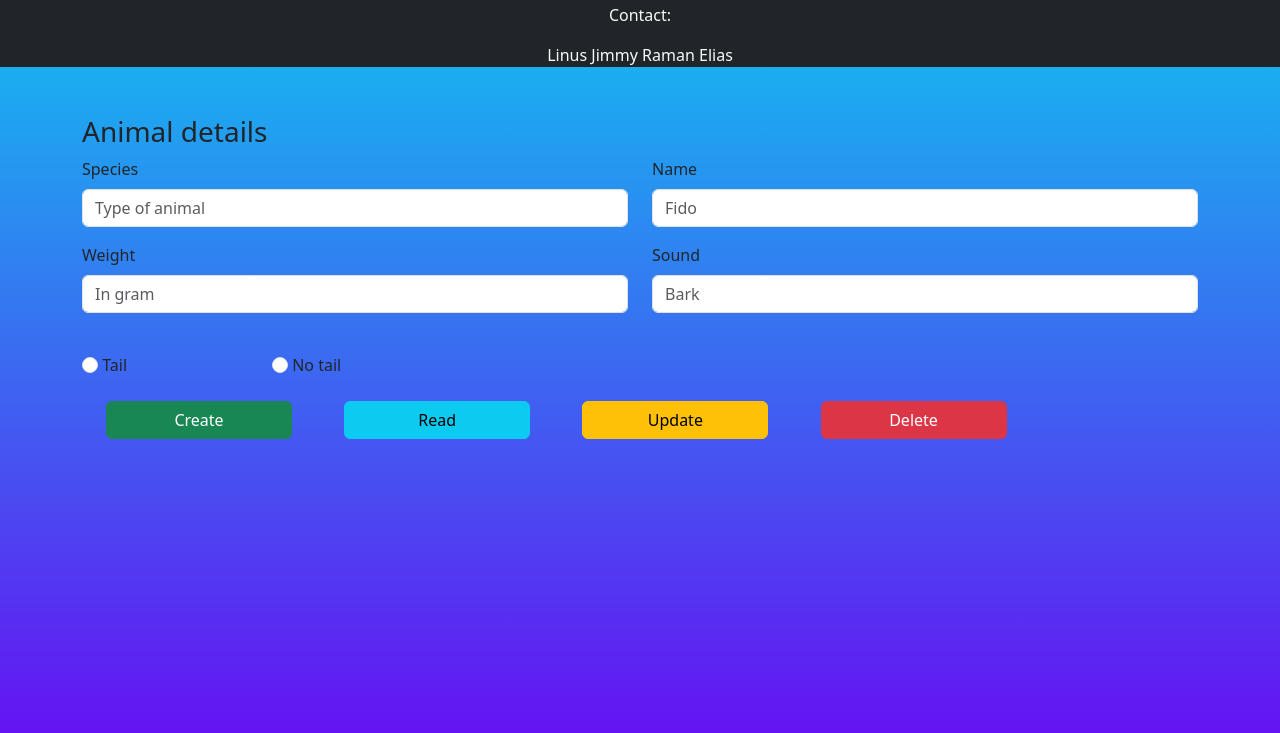
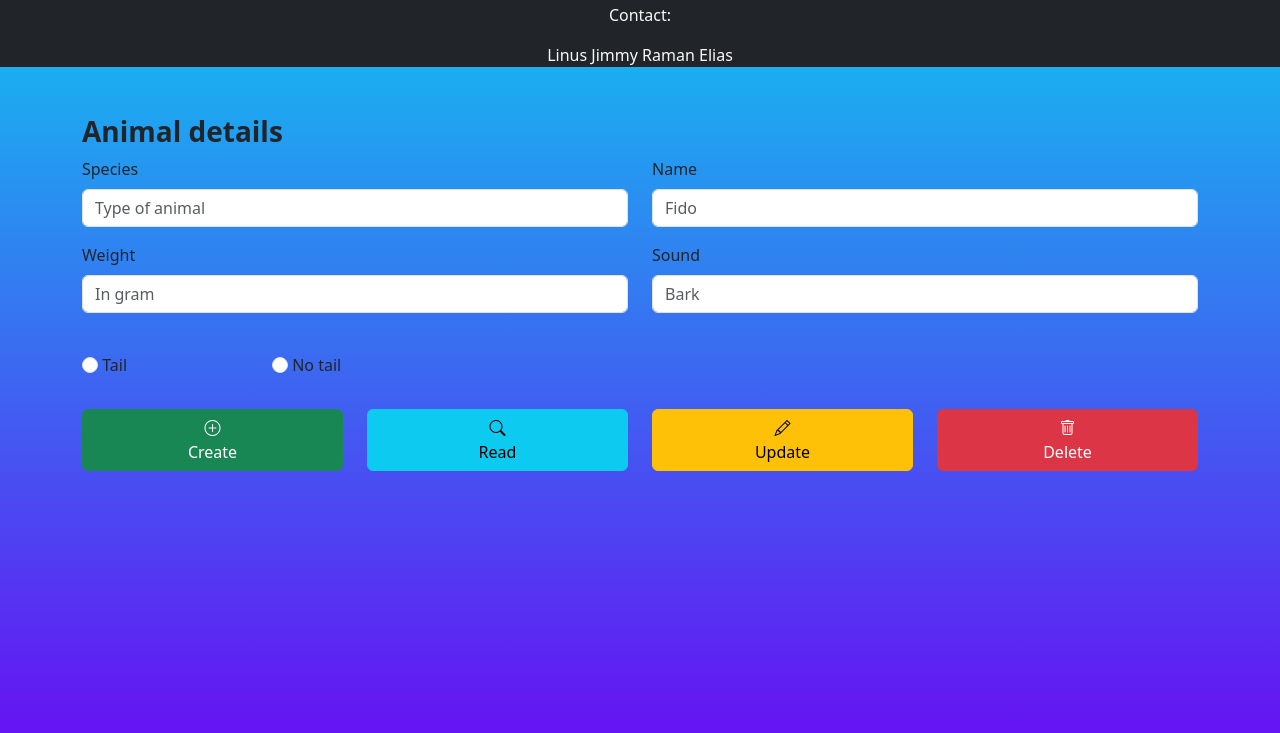
Before and after one commit to FootballZoonic/gik339-31-projekt, a plain HTML site: page client/index.html in a window 1280 px wide. Shown: the part 53-786 px from the top of the page. Drawn offline with nearby package versions, Linux system fonts and the light colour scheme.

Commit message:
Update index.html

```diff
--- a/client/index.html
+++ b/client/index.html
@@ -11,6 +11,7 @@
       crossorigin="anonymous"
     />
     <link rel="stylesheet" href="./style.css" />
+    <link href="https://cdn.jsdelivr.net/npm/bootstrap-icons@1.9.0/font/bootstrap-icons.css" rel="stylesheet">
     <script defer src="./script.js"></script>
   </head>
   <body class="">
@@ -42,7 +43,7 @@
     </header>
     <main class="container">
       <form class="row">
-        <h3>Animal details</h3>
+        <h3 class="fw-semibold">Animal details</h3>
         <div class="mb-3 col-12 col-md-6">
           <label for="species" class="form-label">Species</label>
           <input
@@ -95,9 +96,9 @@
             required
           />
         </div>
-        <div class="mt-4 col-12 col-md-2">
-          <input class="form-check-input" type="radio" name="flexRadioDefault" id="flexRadioDefault1">
-          <label class="form-check-label" for="flexRadioDefault1">
+          <div class="mt-4 col-12 col-md-2">
+            <input class="form-check-input" type="radio" name="flexRadioDefault" id="flexRadioDefault1">
+            <label class="form-check-label" for="flexRadioDefault1">
             Tail
           </label>
         </div>
@@ -107,12 +108,23 @@
             No tail
           </label>
         </div>
-        <div class="">
-        <button type="reset" class="btn btn-success col-2 m-4">Create</button>
-        <button type="reset" class="btn btn-info col-2 m-4">Read</button>
-        <button type="reset" class="btn btn-warning col-2 m-4">Update</button>
-        <button type="reset" class="btn btn-danger col-2 m-4">Delete</button>
-        </div>
+        <div class="position-relative">
+          <div class="row mt-4">
+              <div class="col">
+                <button type="button" class="btn btn-success mt-2 col-12"><i class="bi bi-plus-circle"></i><br> Create</button>
+              </div>
+              <div class="col">
+                <button type="button" class="btn btn-info mt-2 col-12"><i class="bi bi-search"></i><br> Read</button>
+              </div>
+              <div class="col">
+                <button type="button" class="btn btn-warning mt-2 col-12"><i class="bi bi-pencil"></i><br> Update</button>
+              </div>
+              <div class="col">
+                <button type="button" class="btn btn-danger mt-2 col-12"><i class="bi bi-trash"></i><br> Delete</button>
+              </div>
+          </div>
+      </div>
+
       </form>
     </main>
     <footer></footer>
```
